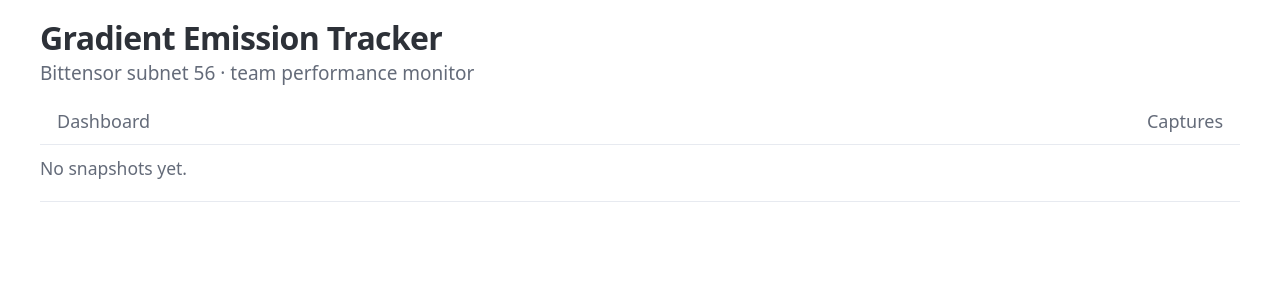
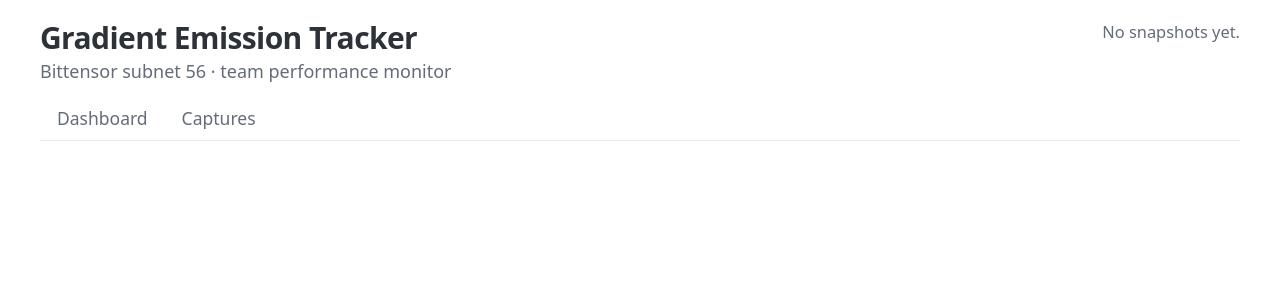
Before and after one commit to firzahdzm/data-emission, a FastAPI app: template src/emission_tracker/web/templates/base.html in a window 1280 px wide. Shown: the top 300 px of the page. Run offline with FastAPI, Linux system fonts and the light colour scheme; the template is opened without the code that fills it, so the values that code supplies are empty; parts of the project's set-up code (start-up, migrations or seed data) failed here and were passed over; some libraries are stand-ins or nearby versions.

Commit message:
fix(web): compact header — title left, last snapshot right, nav close
Previously Pico's default nav justify-content: space-between stretched
the two tab links to opposite edges of the page, and the last-snapshot
line lived below as a separate row that floated awkwardly.

New layout:
- .header-top flex row (space-between):
    left: h1 + subtitle stacked
    right: last-snapshot info, right-aligned, two lines via <br>
- .header-nav: justify-content: flex-start so Dashboard / Captures sit
  next to each other on the left of the underline rule
- Overall header is more compact and reads top-down as one unit

```diff
--- a/src/emission_tracker/web/static/style.css
+++ b/src/emission_tracker/web/static/style.css
@@ -7,32 +7,52 @@ main {
 
 main > header {
     margin-bottom: 1.5rem;
-    padding-bottom: 1rem;
+    padding-bottom: 0;
     border-bottom: 1px solid var(--pico-muted-border-color);
+}
+/* Top row: title block (left) + last snapshot (right) */
+main > header .header-top {
+    display: flex;
+    flex-wrap: wrap;
+    justify-content: space-between;
+    align-items: flex-start;
+    gap: 0.5rem 1.5rem;
+    margin-bottom: 0.6rem;
+}
+main > header .header-title {
+    min-width: 0;
 }
 main > header h1 {
     margin: 0;
-    font-size: 1.6rem;
+    font-size: 1.5rem;
     letter-spacing: -0.02em;
+    line-height: 1.2;
 }
 main > header .subtitle {
     color: var(--pico-muted-color);
-    margin: 0.15rem 0 0.6rem;
-    font-size: 0.95rem;
+    margin: 0.1rem 0 0;
+    font-size: 0.9rem;
 }
 main > header .last-snap {
     color: var(--pico-muted-color);
-    font-size: 0.875rem;
-    margin: 0.25rem 0 0;
+    font-size: 0.82rem;
+    margin: 0;
+    text-align: right;
+    line-height: 1.5;
+}
+main > header .last-snap strong {
+    color: var(--pico-color);
+    font-weight: 600;
 }
 
-/* ---- Nav ---- */
+/* ---- Nav (left-aligned tabs) ---- */
 main > header nav {
     display: flex;
-    gap: 0.25rem;
-    margin: 0.5rem 0;
-    border-bottom: 1px solid var(--pico-muted-border-color);
-    padding-bottom: 0;
+    justify-content: flex-start;
+    align-items: flex-end;
+    gap: 0;
+    margin: 0;
+    padding: 0;
 }
 main > header nav a {
     padding: 0.4rem 0.85rem;
@@ -40,8 +60,9 @@ main > header nav a {
     color: var(--pico-muted-color);
     border-bottom: 2px solid transparent;
     margin-bottom: -1px;
-    font-size: 0.9rem;
+    font-size: 0.875rem;
     font-weight: 500;
+    transition: color 0.15s;
 }
 main > header nav a:hover {
     color: var(--pico-color);
--- a/src/emission_tracker/web/templates/base.html
+++ b/src/emission_tracker/web/templates/base.html
@@ -12,23 +12,26 @@
 <body>
 <main>
     <header>
-        <h1>Gradient Emission Tracker</h1>
-        <p class="subtitle">Bittensor subnet 56 · team performance monitor</p>
+        <div class="header-top">
+            <div class="header-title">
+                <h1>Gradient Emission Tracker</h1>
+                <p class="subtitle">Bittensor subnet 56 · team performance monitor</p>
+            </div>
+            <p class="last-snap">
+                {% if latest %}
+                Last snapshot:
+                <strong>{{ latest.taken_at | dt_s }}</strong>
+                <br>
+                snapshot #{{ latest.id }} · status <code>{{ latest.status }}</code>{% if latest.block_number %} · block {{ latest.block_number }}{% endif %}
+                {% else %}
+                No snapshots yet.
+                {% endif %}
+            </p>
+        </div>
         <nav>
             <a href="/" class="{% if active_page == 'dashboard' %}active{% endif %}">Dashboard</a>
             <a href="/captures" class="{% if active_page == 'captures' %}active{% endif %}">Captures</a>
         </nav>
-        {% if latest %}
-        <p class="last-snap">
-            Last snapshot:
-            <strong>{{ latest.taken_at | dt_s }}</strong>
-            &middot; snapshot #{{ latest.id }}
-            &middot; status <code>{{ latest.status }}</code>
-            {% if latest.block_number %}&middot; block {{ latest.block_number }}{% endif %}
-        </p>
-        {% else %}
-        <p class="last-snap">No snapshots yet.</p>
-        {% endif %}
     </header>
     {% block content %}{% endblock %}
 </main>
```
